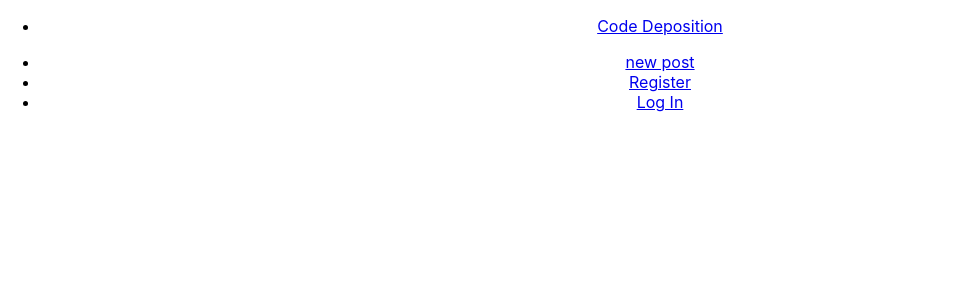
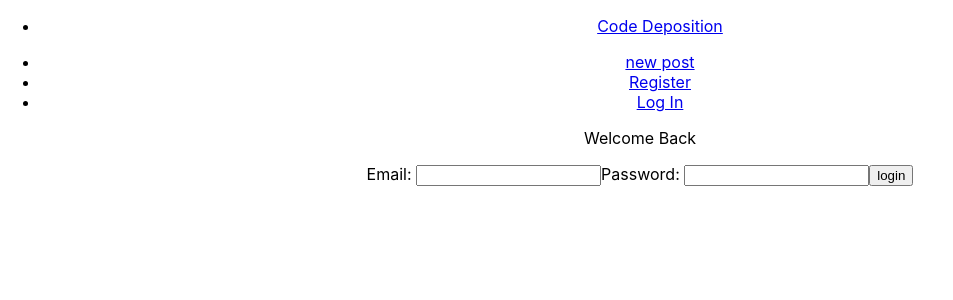
Before and after one commit to tjohnson1106/the-code-deposition, a React (Create React App) app: page /login in a window 1280 px wide. Shown: the top 300 px of the page, without its empty margins (0-953 px from the left). Built offline with nearby package versions, Linux system fonts and the light colour scheme; no server answers.

Commit message:
type error cleanup in config

```diff
--- a/package.json
+++ b/package.json
@@ -41,5 +41,10 @@
       "last 1 firefox version",
       "last 1 safari version"
     ]
+  },
+  "bit": {
+    "env": {},
+    "componentsDefaultDirectory": "components/{name}",
+    "packageManager": "npm"
   }
 }
--- a/src/components/Login.tsx
+++ b/src/components/Login.tsx
@@ -5,26 +5,29 @@ import React, { useState } from "react";
 // import { loginUser } from "../actions/login";
 
 const Login = () => {
-  const loginForm = (e) => {
+  const [_email, setEmail] = useState("");
+  const [_password, setPassword] = useState("");
+
+  const loginForm = (e: Event) => {
     e.preventDefault();
-    console.log("login user");
+    console.log("login user", _password, _email);
   };
   return (
     <>
-      <form onSubmit={loginForm}>
+      <form onSubmit={loginForm as any}>
         <p>Welcome Back</p>
         <label htmlFor="email">Email: </label>
         <input
           type="email"
           name="email"
-          //   onChange={(e) => setEmail(e.target.value)}
+          onChange={(e) => setEmail(e.target.value)}
         />
 
         <label htmlFor="password">Password: </label>
         <input
           type="password"
           name="password"
-          //   onChange={(e) => setPassword(e.target.value)}
+          onChange={(e) => setPassword(e.target.value)}
         />
         <input type="submit" value="login" />
       </form>
--- a/src/components/SignIn.tsx
+++ b/src/components/SignIn.tsx
@@ -1,15 +1,34 @@
 import React, { useState } from "react";
+import { useDispatch } from "react-redux";
 
-// import { createUser } from "../actions/sign-in";
+import { createUser } from "../actions/sign-in";
+import { Redirect } from "react-router";
 
 const SignIn = () => {
-  const [_email, setEmail] = useState("");
-  const [_password, setPassword] = useState("");
+  const [email, setEmail] = useState("");
+  const [password, setPassword] = useState("");
+  const [routeRedirect, _setRedirect] = useState(false);
+  const dispatch = useDispatch();
+  const createUserAction = (email: string, password: string) =>
+    dispatch(createUser(email, password));
 
-  const signin = (e: Event) => {
+  const signin = async (e: Event) => {
     e.preventDefault();
-    console.log("user created", _email, _password);
+    console.log("user created", email, password);
+
+    if (email !== "" && password !== "") {
+      await createUserAction(email, password);
+      // setRedirect(true)
+    } else {
+      console.log("missing credentials", _setRedirect);
+    }
   };
+
+  const redirectTo = routeRedirect;
+
+  if (redirectTo) {
+    return <Redirect to="/" />;
+  }
 
   return (
     <>
--- a/src/firebase/config.ts
+++ b/src/firebase/config.ts
@@ -15,12 +15,14 @@ const config = {
 };
 
 class Firebase {
-  signin(email: string, password: string) {
-    throw new Error("Method not implemented.");
-  }
-  // The Firebase Auth service interface.
+  db: firebase.firestore.Firestore;
   auth: firebase.auth.Auth;
-  db: firebase.firestore.Firestore;
+  // signin(email: string, password: string) {
+  //   throw new Error("Method not implemented.");
+  // }
+  // // The Firebase Auth service interface.
+  // auth: firebase.auth.Auth;
+  // db: firebase.firestore.Firestore;
   constructor() {
     firebase.initializeApp(config);
     this.auth = firebase.auth();
@@ -29,7 +31,7 @@ class Firebase {
   }
 
   // sign up
-  async signup(email: string, password: string) {
+  async signin(email: string, password: string) {
     const user = await firebase
       .auth()
       .createUserWithEmailAndPassword(email, password)
--- a/src/routes.tsx
+++ b/src/routes.tsx
@@ -3,10 +3,12 @@ import { Switch, Route } from "react-router-dom";
 
 import Main from "./components/Main";
 import SignIn from "./components/SignIn";
+import Login from "./components/Login";
 
 export const Routes = () => (
   <Switch>
     <Route exact path="/" component={Main} />
     <Route exact path="/signin" component={SignIn} />
+    <Route exact path="/login" component={Login} />
   </Switch>
 );
```
Also changed, not shown: 1 other file (tests, documents, lock files or other folders).
